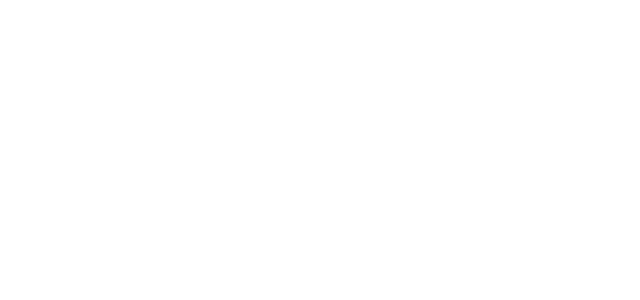
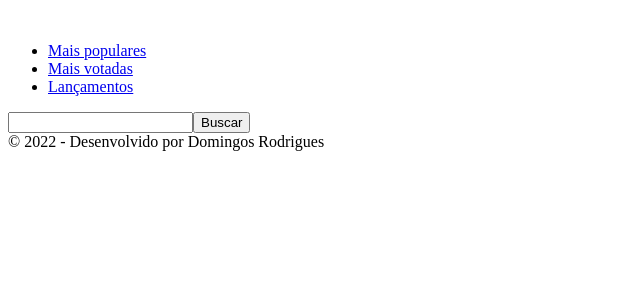
Before and after one commit to JD-Rodrigues/top-series, a React (Vite) app: page /top-popular in a window 1280 px wide. Before the commit this address had no page. Shown: the top 300 px of the page, without its empty margins (0-640 px from the left). Built offline with nearby package versions, Linux system fonts and the light colour scheme; no server answers.

Commit message:
Modificação da rota principal para '/'

```diff
--- a/src/App.tsx
+++ b/src/App.tsx
@@ -13,7 +13,7 @@
     <div className="App">
       <BrowserRouter>
         <Routes>
-            <Route path="/top-series" element={<Layout />}>
+            <Route path="/" element={<Layout />}>
                 <Route index element={<AiringToday />}/>
                 <Route path="top-popular" element={<TopPopular/>} />
                 <Route path="top-rated" element={<TopRated/>} />
--- a/src/components/layout/index.tsx
+++ b/src/components/layout/index.tsx
@@ -6,7 +6,7 @@
     const navigate = useNavigate()
     const handleSearch = () => {
         const search = document.querySelector("#search") as HTMLInputElement
-        search.value && navigate(`search/${search.value}`)
+        search.value && navigate(`/search/${search.value}`)
     }
     return(
         <>
@@ -14,9 +14,9 @@
             <img src="" alt="" />
             <nav>
             <ul>
-                <li><Link to="/top-series/top-popular">Mais populares</Link></li>
-                <li><Link to="/top-series/top-rated">Mais votadas</Link></li>
-                <li><Link to="/top-series/releases">Lançamentos</Link></li>
+                <li><Link to="/top-popular">Mais populares</Link></li>
+                <li><Link to="/top-rated">Mais votadas</Link></li>
+                <li><Link to="/releases">Lançamentos</Link></li>
             </ul>
             <form onSubmit={handleSearch} action="">
                 <input type="search" id="search"/>
```
Also changed, not shown: 2 other files (tests, documents, lock files or other folders).
